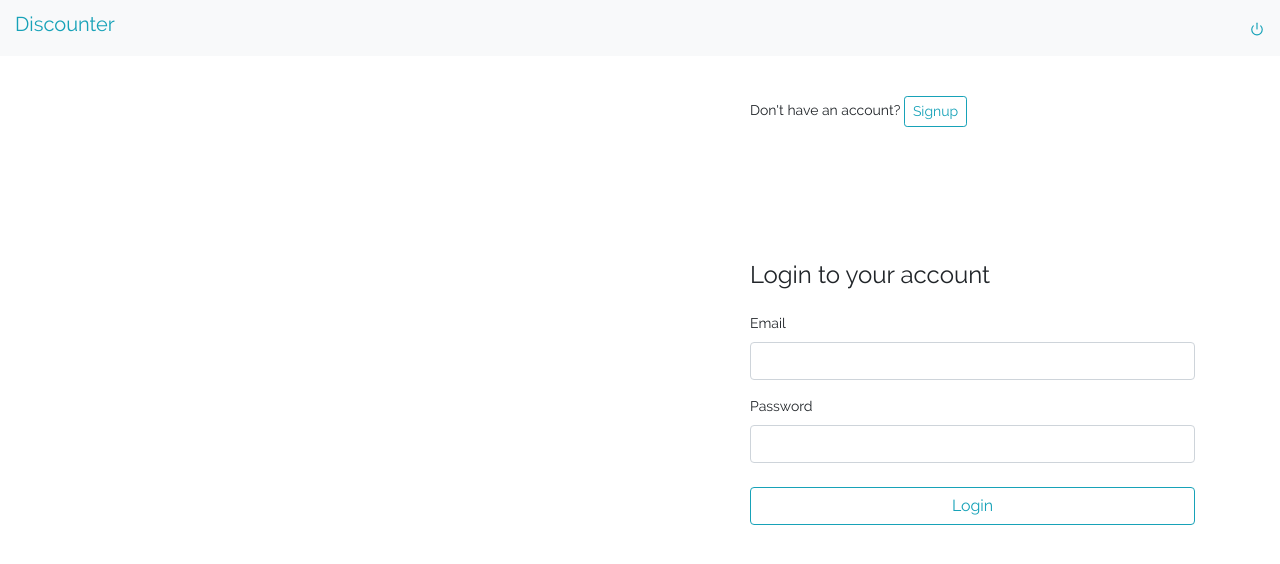
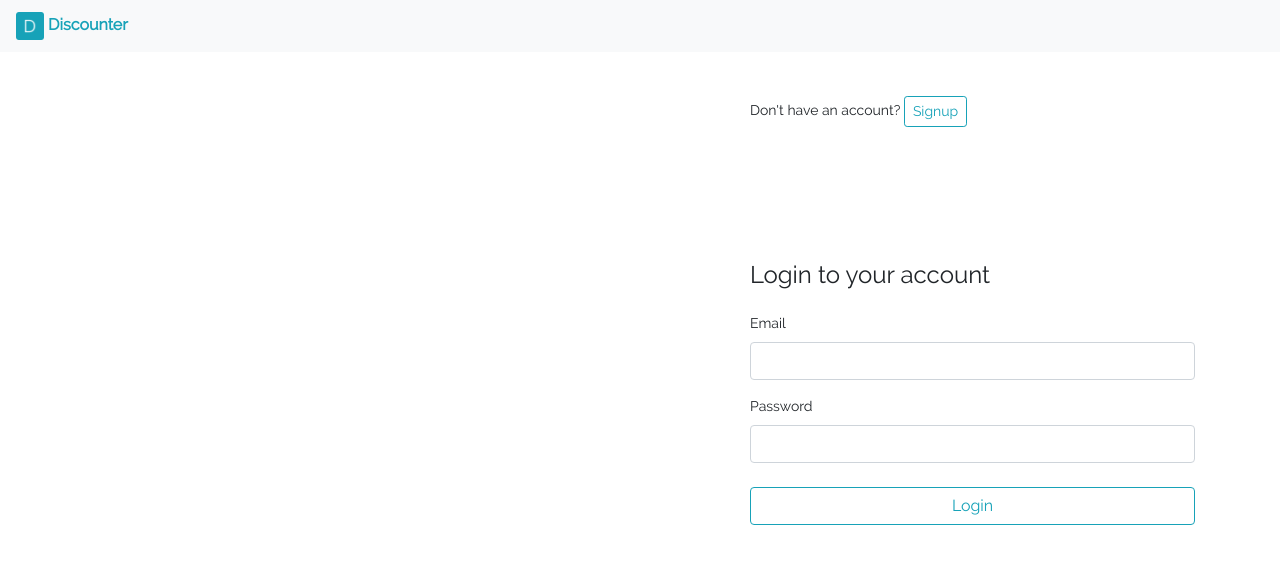
Before and after one commit to johnotu/discounter, a React (Create React App) app: page /login in a window 1280 px wide. Shown: the top 564 px of the page. Built offline with nearby package versions, Linux system fonts and the light colour scheme.

Commit message:
Improve top nav
Made top nav look nicer

```diff
--- a/src/components/SignupLogin.js
+++ b/src/components/SignupLogin.js
@@ -8,7 +8,7 @@ const AccountSignup = props => {
   const [action] = useState(props.action);
   return (
     <div className="admin">
-      <TopNav />
+      <TopNav action />
     <main role="main">
     <div className="container py-5">
       <div className="row">
--- a/src/components/TopNav.js
+++ b/src/components/TopNav.js
@@ -2,30 +2,108 @@
  * Reusable top navigation component
  */
 
-import React from 'react';
+import React, {useState} from 'react';
 import { withRouter } from 'react-router-dom';
 import { Power } from 'react-feather';
 import { clearData } from '../util/store'
+import Logo from '../images/logo_512x512.png';
 
 const TopNav = props => {
+  const [isNavCollapsed, setIsNavCollapsed] = useState(true);
+
+  const handleNavCollapse = () => setIsNavCollapsed(!isNavCollapsed);
+
   const logout = () => {
     clearData('account');
     props.history.push('/login');
   }
   return (
-    <nav className="navbar navbar-light bg-light fixed-top flex-md-nowrap p-0">
-      <a className="navbar-brand col-sm-3 col-md-2 mr-0" href="/">
-        <h5 className="text-info">Discounter</h5>
-      </a>
-      <ul className="navbar-nav px-3">
-        <li className="nav-item">
-          {/* <a className="nav-link" href="/logout"> */}
-            <Power className="text-info pointer" size={14} onClick={logout} />
-          {/* </a> */}
-        </li>
-      </ul>
+    <nav class="navbar navbar-expand-md navbar-light fixed-top bg-light py-0">
 
-    </nav>
+      <a class="navbar-brand text-info font-weight-bolder" href="/">
+        <img src={Logo} alt="Logo" width="28px" className="mr-1" />
+        Discounter</a>
+      <button class={`navbar-toggler custom-toggler ${isNavCollapsed ? 'collapsed' : ''}`} type="button" data-toggle="collapse" data-target="#navbarCollapse" aria-controls="navbarCollapse" aria-expanded={!isNavCollapsed} aria-label="Toggle navigation" onClick={handleNavCollapse}>
+        <span class="navbar-toggler-icon"></span>
+      </button>
+      <div class={`collapse navbar-collapse ${isNavCollapsed ? '' : 'show'}`} id="navbarCollapse">
+        <ul class="navbar-nav mr-auto">
+          <li class="nav-item active">
+            {/* <a class="nav-link" href="#">Home <span class="sr-only">(current)</span></a> */}
+          </li>
+          <li class="nav-item">
+            {/* <a class="nav-link" href="/login">Login</a> */}
+          </li>
+          <li class="nav-item">
+            {/* <a class="nav-link" href="/signup">Create new account</a> */}
+          </li>
+        </ul>
+        <div class="form-inline mt-2 mt-md-0">
+          {
+            props.home ?
+              <ul class="navbar-nav mr-auto">
+                <li class="nav-item">
+                  <a class="nav-link text-info" href="/contact">Support</a>
+                </li>
+                <li class="nav-item">
+                  <a class="nav-link text-info" href="/login">Login</a>
+                </li>
+                <li class="nav-item">
+                  <a href="/signup" class="btn btn-sm btn-info my-sm-0 nav-link text-white" >Create free account</a>
+                </li>
+              </ul>
+              : props.action ? '' :
+                <ul class="navbar-nav mr-auto">
+                  <a className="nav-link" href="/logout">
+                    <Power className="text-info pointer" size={14} onClick={logout} />
+                  </a>
+                </ul>
+          }
+
+
+          </div>
+        </div>
+      </nav>
+
+
+    // <div class="d-flex flex-column flex-md-row align-items-center p-2 px-md-4 mb-3 bg-white border-bottom box-shadow">
+    //   <img src={Logo} alt="Logo" width="24px" className="mr-2" />
+    //   <h5 class="my-0 mr-md-auto font-weight-normal text-info">Discounter</h5>
+    //   <nav class="my-2 my-md-0 mr-md-3">
+    //     <a class="p-2 text-info" href="/contact">Support</a>
+    //     <a class="p-2 text-info" href="/login">Login</a>
+    //   </nav>
+    //   <a class="btn btn-sm btn-info" href="/signup">Create free account</a>
+    // </div>
+
+
+    // <nav className="navbar navbar-light bg-light fixed-top flex-md-nowrap p-0">
+    //   <a className="navbar-brand col-sm-3 col-md-2 mr-0" href="/">
+    //     <h5 className="text-info">Discounter</h5>
+    //   </a>
+
+    //     {
+    //     props.home ?
+    //       <ul className="navbar-nav px-3">
+    //         <li className="nav-item text-nowrap">
+    //           <a className="nav-link" href="/login">Login</a>
+    //         </li>
+    //         <li className="nav-item text-nowrap">
+    //           <a className="nav-link" href="/sinup">Create free account</a>
+    //         </li>
+    //       </ul>
+    //         :
+    //         <ul className="navbar-nav px-3">
+    //         <li className="nav-item">
+    //           {/* <a className="nav-link" href="/logout"> */}
+    //           <Power className="text-info pointer" size={14} onClick={logout} />
+    //           {/* </a> */}
+    //       </li>
+    //     </ul>
+    //     }
+
+
+    // </nav>
   );
 }
 
```
Also changed, not shown: src/index.css (+12 -0 lines), src/images/logo_512x512.png (added).
